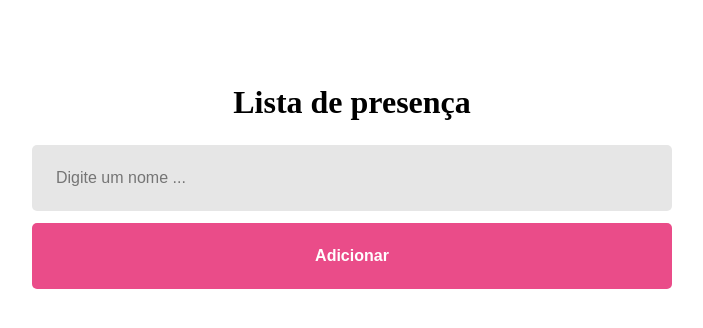
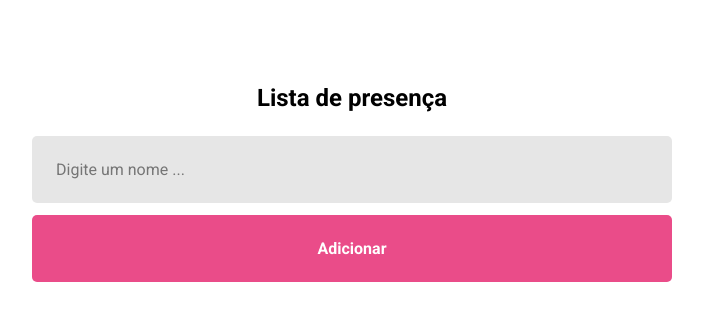
Before and after one commit to rogerdepaulaa/presenceList-react, a React (Vite) app: page / in a window 1280 px wide. Shown: the top 328 px of the page, without its empty margins (288-991 px from the left). Built offline with nearby package versions, Linux system fonts and the light colour scheme.

Commit message:
external font

```diff
--- a/index.html
+++ b/index.html
@@ -1,12 +1,18 @@
 <!DOCTYPE html>
 <html lang="pt-br">
+
 <head>
   <meta charset="UTF-8" />
   <meta name="viewport" content="width=device-width, initial-scale=1.0" />
+  <link rel="preconnect" href="https://fonts.googleapis.com">
+  <link rel="preconnect" href="https://fonts.gstatic.com" crossorigin>
+  <link href="https://fonts.googleapis.com/css2?family=Roboto:wght@400;500;700&display=swap" rel="stylesheet">
   <title>App lista de presença</title>
 </head>
+
 <body>
   <div id="root"></div>
   <script type="module" src="/src/main.jsx"></script>
 </body>
+
 </html>
--- a/src/pages/Home/styles.css
+++ b/src/pages/Home/styles.css
@@ -6,6 +6,7 @@
 
 .container h1 {
   margin: 84px 0 24px;
+  font-size: 24px;
 }
 
 .container input {
@@ -14,7 +15,6 @@
   background: #e6e6e6;
   border-radius: 5px;
   border: none;
-  font-size: 16px;
 }
 
 .container button {
@@ -28,7 +28,6 @@
   border: none;
   cursor: pointer;
   transition: filter 0.2s;
-  font-size: 16px;
 }
 
 .container button:hover {
--- a/src/styles/global.css
+++ b/src/styles/global.css
@@ -1,5 +1,16 @@
 * {
-    margin: 0;
-    padding: 0;
-    box-sizing: border-box;
+  margin: 0;
+  padding: 0;
+  box-sizing: border-box;
+  font-size: 16px;
 }
+
+*,
+body,
+input,
+button {
+  font-size: 16px;
+  font-family: "Roboto", sans-serif;
+
+  -webkit-font-smoothing: antialiased;
+}
```
Lines whose indentation alone changed are shown as unchanged.
